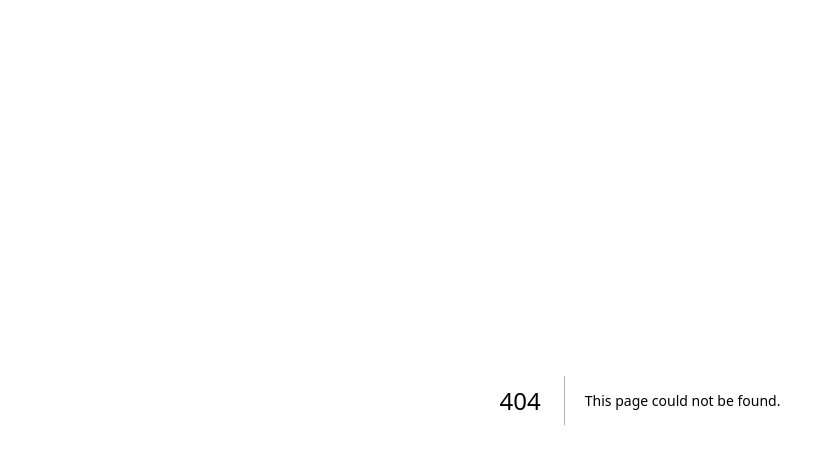
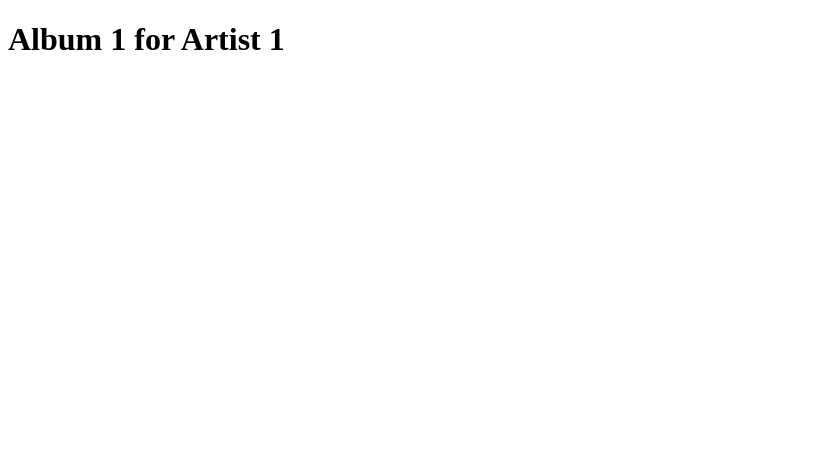
Before and after one commit to gustcomer/schedmusic, a Next.js app: page /artists/1/album/1 in a window 1280 px wide. Before the commit this address had no page. Shown: the top 464 px of the page, without its empty margins (0-835 px from the left). Built offline with nearby package versions, Linux system fonts and the light colour scheme.

Commit message:
feat: add Album details for an Artist

```diff
--- /dev/null
+++ b/src/app/artists/[artistId]/album/[albumId]/page.tsx
@@ -0,0 +1,12 @@
+export default async function ArtistAlbumDetail({
+  params,
+}: {
+  params: Promise<{ artistId: string; albumId: string }>;
+}) {
+  const { artistId, albumId } = await params;
+  return (
+    <h1>
+      Album {albumId} for Artist {artistId}
+    </h1>
+  );
+}
```
